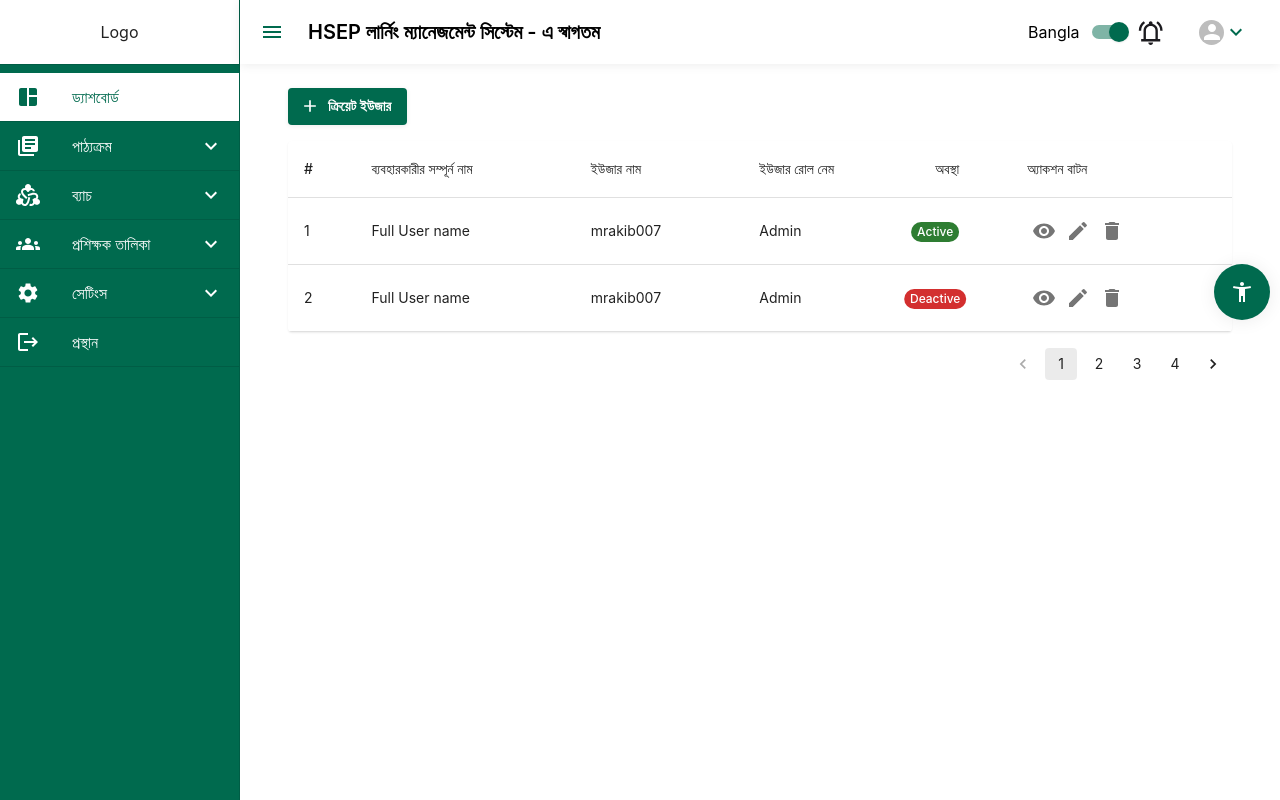
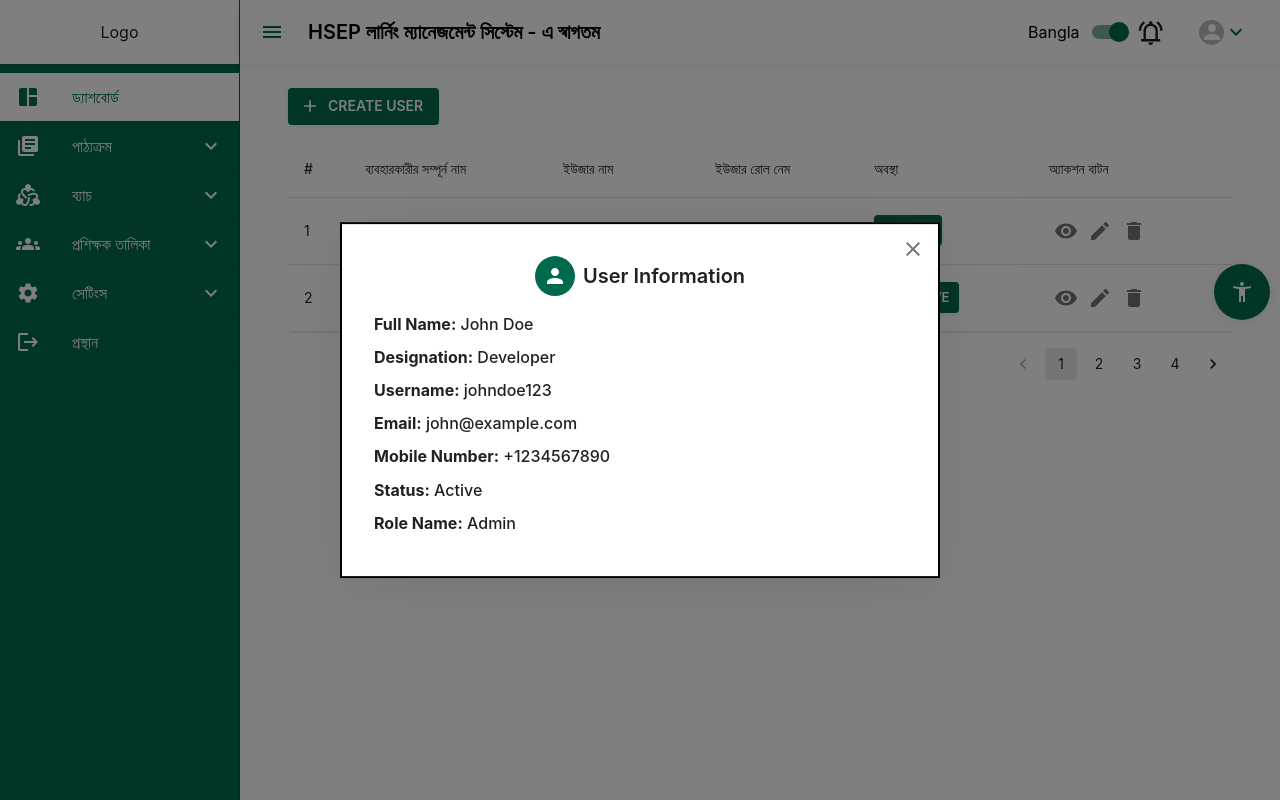
Before and after one commit to affan-habib/admin-panel, a React (Create React App) app: page /admin-user-list in a window 1280 px wide. Both pictures are taken after a click on the button 1044 px from the left and 230 px from the top of the page. Built offline with nearby package versions, Linux system fonts and the light colour scheme.

Commit message:
Added Admin User List layout

```diff
--- a/src/core/adminUserList/AdminUserList.tsx
+++ b/src/core/adminUserList/AdminUserList.tsx
@@ -1,51 +1,33 @@
 import React, { useState } from 'react';
-import { Badge, Box, Button, Container, IconButton, Stack, TextField, Typography } from '@mui/material';
+import { Button, Container, IconButton, Stack } from '@mui/material';
 import VisibilityIcon from '@mui/icons-material/Visibility';
 import EditIcon from '@mui/icons-material/Edit';
 import DeleteIcon from '@mui/icons-material/Delete';
+import { useTranslation } from 'react-i18next';
+import ReactTable from 'components/tables/ReactTable';
+import { Add } from '@mui/icons-material';
+import ModalComponent from './ModalComponent';
 
-import ReactTable from 'components/tables/ReactTable';
-import { Add, FilterList, SaveAlt, Search } from '@mui/icons-material';
-import PageSizeSelect from 'components/tables/PageSizeSelect';
-import { useTranslation } from 'react-i18next';
+interface Row {
+    id: number;
+    fullUserName: string;
+    userName: string;
+    userRoleName: string;
+    status: string;
+}
 
 const AdminUserList: React.FC = () => {
     const [pageSize, setPageSize] = useState(10);
     const [currentPage, setCurrentPage] = useState(0);
-    const {t} = useTranslation();
+    const [showModal, setShowModal] = useState(false);
+    const { t } = useTranslation();
 
 
-    const columns = [
-        { Header: '#', accessor: 'id' },
-        { Header: t('fullUserName'), accessor: 'fullUserName' },
-        { Header: t('userName'), accessor: 'userName' },
-        { Header: t('userRoleName'), accessor: 'userRoleName' },
-        { Header: t('status'), accessor: 'status',Cell: ({ value }: any) => (
-            <Badge
-                color={value === 'Active' ? 'success' : 'error'}
-                badgeContent={value}
-            />
-        ), },
-        {
-            Header: t('actionButton'),
-            accessor: 'actionButton',
-            Cell: ({ row }: any) => (
-                <>
-                    <IconButton aria-label="view" size="small">
-                        <VisibilityIcon />
-                    </IconButton>
-                    <IconButton aria-label="edit" size="small">
-                        <EditIcon />
-                    </IconButton>
-                    <IconButton aria-label="delete" size="small">
-                        <DeleteIcon />
-                    </IconButton>
-                </>
-            ),
-        },
-    ];
+    const handleVisibilityClick = () => {
+        setShowModal(true); // Set the state to show the modal
+    };
 
-    const rows = [
+    const [rows, setRows] = useState<Row[]>([
         {
             id: 1,
             fullUserName: 'Full User name',
@@ -60,8 +42,59 @@ const AdminUserList: React.FC = () => {
             userRoleName: 'Admin',
             status: 'Deactive',
         },
+    ]);
+
+    const columns = [
+        { Header: '#', accessor: 'id' },
+        { Header: t('fullUserName'), accessor: 'fullUserName' },
+        { Header: t('userName'), accessor: 'userName' },
+        { Header: t('userRoleName'), accessor: 'userRoleName' },
+        {
+            Header: t('status'),
+            accessor: 'status',
+            Cell: ({ row }: any) => (
+                <Button
+                    aria-label="toggle-status"
+                    size="small"
+                    variant='contained'
+                    onClick={() => handleToggleStatus(row.original.id)}
+                >
+                    {row.original.status}
+                </Button>
+            ),
+        },
+        {
+            Header: t('actionButton'),
+            accessor: 'actionButton',
+            Cell: ({ row }: any) => (
+                <>
+                    <IconButton
+                        aria-label="view"
+                        size="small"
+                        onClick={handleVisibilityClick} // Open modal on icon click
+                    >
+                        <VisibilityIcon />
+                    </IconButton>
+                    <IconButton aria-label="edit" size="small">
+                        <EditIcon />
+                    </IconButton>
+                    <IconButton aria-label="delete" size="small">
+                        <DeleteIcon />
+                    </IconButton>
+                </>
+            ),
+        },
     ];
 
+    const handleToggleStatus = (id: number) => {
+        setRows((prevRows) =>
+            prevRows.map((row) =>
+                row.id === id
+                    ? { ...row, status: row.status === 'Active' ? 'Deactive' : 'Active' }
+                    : row
+            )
+        );
+    };
 
     const handlePageChange = (page: number) => {
         setCurrentPage(page);
@@ -80,21 +113,34 @@ const AdminUserList: React.FC = () => {
                 alignItems="center"
                 mb={2}
             >
-                <Box>
-                    <Button variant="contained" startIcon={<Add />} sx={{ mr: 2 }}>
-                        ক্রিয়েট ইউজার
-                    </Button>
-                </Box>
+                <Button variant="contained" startIcon={<Add />} sx={{ mr: 2 }}>
+                    Create User
+                </Button>
             </Stack>
             <ReactTable
                 columns={columns}
                 data={rows}
                 totalCount={40}
                 pageSize={pageSize}
-                currentPage={0}
+                currentPage={currentPage}
                 onPageChange={handlePageChange}
                 onPageSizeChange={handlePageSizeChange}
             />
+
+
+            <ModalComponent
+                open={showModal}
+                handleClose={() => setShowModal(false)}
+                userData={{
+                    fullName: 'John Doe',
+                    designation: 'Developer',
+                    userName: 'johndoe123',
+                    emailAddress: 'john@example.com',
+                    mobileNumber: '+1234567890',
+                    status: 'Active',
+                    roleName: 'Admin',
+                }} />
+
         </Container>
     );
 };
--- /dev/null
+++ b/src/core/adminUserList/ModalComponent.tsx
@@ -0,0 +1,104 @@
+import React from 'react';
+import { Box, Modal, Typography, IconButton, Avatar, Stack } from '@mui/material';
+import { GridCloseIcon } from '@mui/x-data-grid';
+import PersonIcon from '@mui/icons-material/Person';
+
+interface UserInfo {
+    fullName: string;
+    designation: string;
+    userName: string;
+    emailAddress: string;
+    mobileNumber: string;
+    status: string;
+    roleName: string;
+}
+
+interface ModalComponentProps {
+    open: boolean;
+    handleClose: () => void;
+    userData: UserInfo;
+}
+
+const style = {
+    position: 'absolute' as 'absolute',
+    top: '50%',
+    left: '50%',
+    transform: 'translate(-50%, -50%)',
+    width: 600,
+    bgcolor: 'background.paper',
+    border: '2px solid #000',
+    boxShadow: 24,
+    p: 4,
+  };
+
+const ModalComponent: React.FC<ModalComponentProps> = ({ open, handleClose, userData }) => {
+    const {
+        fullName,
+        designation,
+        userName,
+        emailAddress,
+        mobileNumber,
+        status,
+        roleName,
+    } = userData;
+
+    return (
+        <Modal
+            open={open}
+            onClose={handleClose}
+            // aria-labelledby="modal-modal-title"
+            // aria-describedby="modal-modal-description"
+            // sx={{
+
+            //     width: 600,
+
+            // }}
+        >
+            <Box sx={style}>
+                <IconButton
+                    onClick={handleClose}
+                    style={{
+                        position: 'absolute',
+                        top: '5px',
+                        right: '5px',
+                        borderRadius: '10px',
+                    }}
+                >
+                    <GridCloseIcon />
+                </IconButton>
+
+                <Stack direction="row" alignItems="center" justifyContent="center" mb={2}>
+                    <Avatar sx={{ bgcolor: 'primary.main', mr: 1 }}>
+                        <PersonIcon />
+                    </Avatar>
+                    <Typography variant="h6" component="h2">
+                        User Information
+                    </Typography>
+                </Stack>
+                <Typography variant="subtitle1" sx={{ my: 1 }}>
+                    <strong>Full Name:</strong> {fullName}
+                </Typography>
+                <Typography variant="subtitle1" sx={{ my: 1 }}>
+                    <strong>Designation:</strong> {designation}
+                </Typography>
+                <Typography variant="subtitle1" sx={{ my: 1 }}>
+                    <strong>Username:</strong> {userName}
+                </Typography>
+                <Typography variant="subtitle1" sx={{ my: 1 }}>
+                    <strong>Email:</strong> {emailAddress}
+                </Typography>
+                <Typography variant="subtitle1" sx={{ my: 1 }}>
+                    <strong>Mobile Number:</strong> {mobileNumber}
+                </Typography>
+                <Typography variant="subtitle1" sx={{ my: 1 }}>
+                    <strong>Status:</strong> {status}
+                </Typography>
+                <Typography variant="subtitle1" sx={{ my: 1 }}>
+                    <strong>Role Name:</strong> {roleName}
+                </Typography>
+            </Box>
+        </Modal>
+    );
+};
+
+export default ModalComponent;
```
